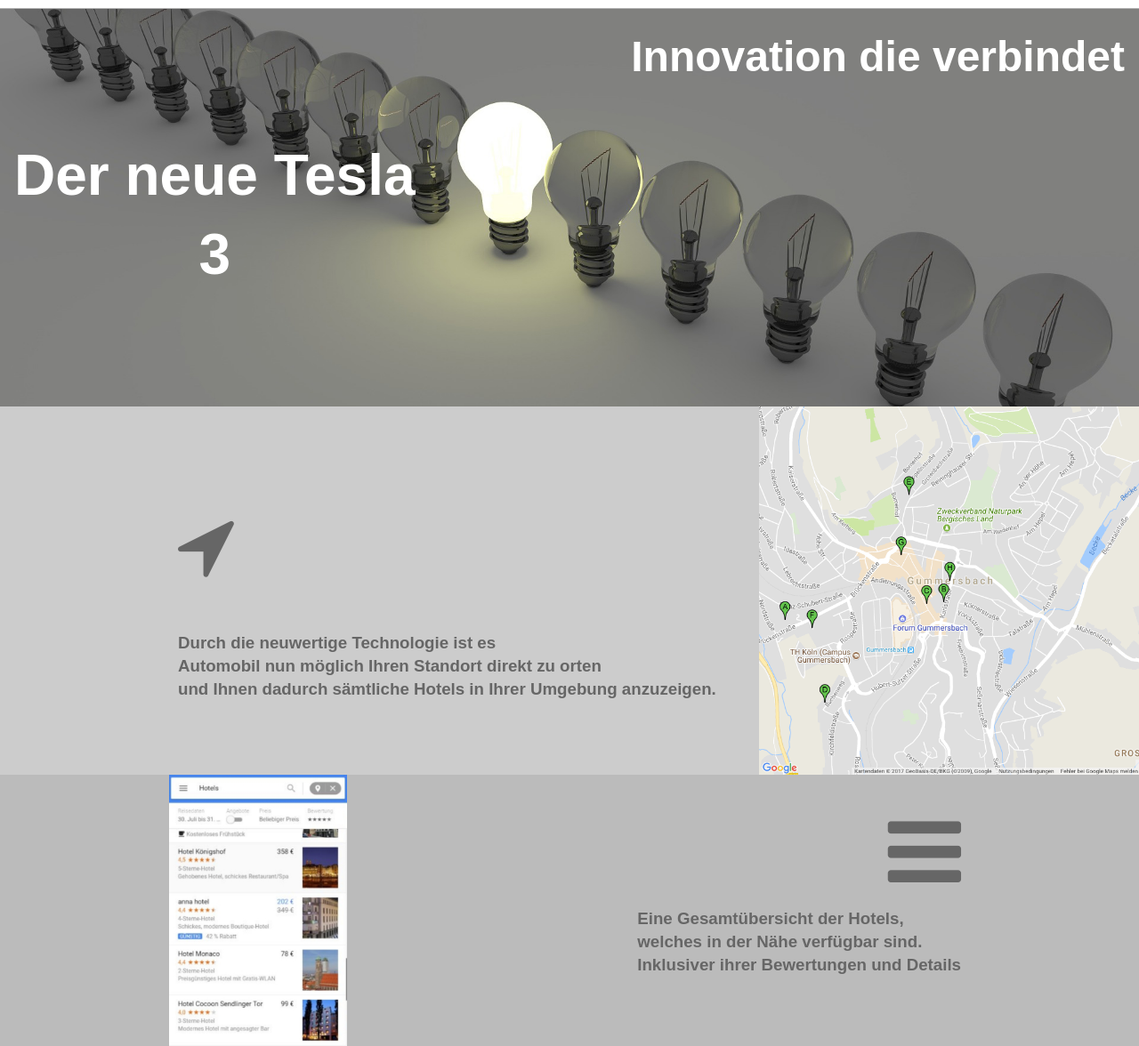
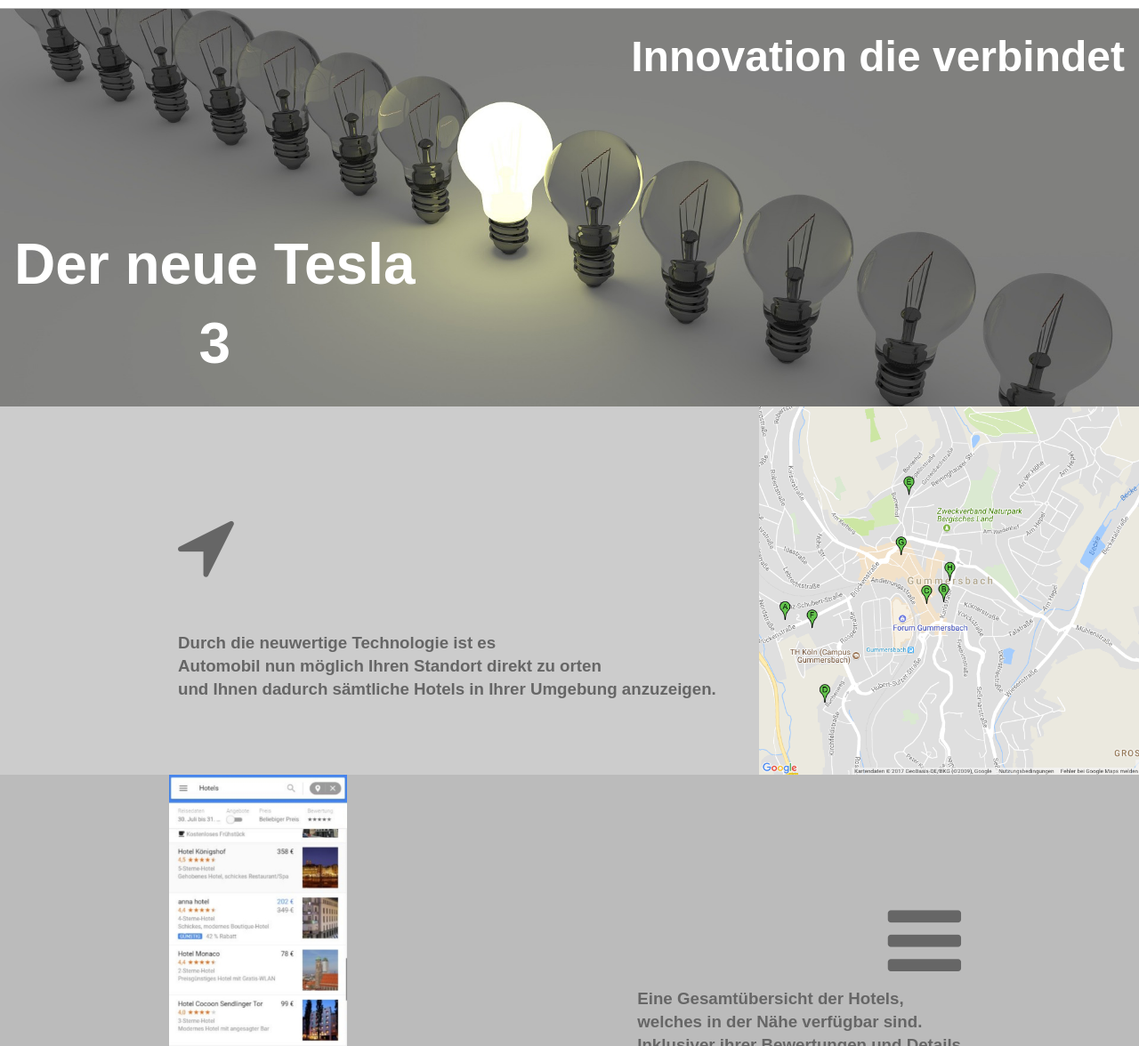
Before and after one commit to undelivered/doublevision-challenge, a website: page docs/index.html in a window 1280 px wide. Shown: the part 78-1254 px from the top of the page at 89% size. Drawn offline with nearby package versions, Linux system fonts and the light colour scheme.

Commit message:
Anpassung

```diff
--- a/docs/index.html
+++ b/docs/index.html
@@ -84,9 +84,9 @@
                 <h2>Kamera</h2>
                 <h3>Im Tesla können bis zu 3 Kameras eingebaut werden </h3>
 
-                <h3> 1. Rückfahrkamera <h3>
+                    <h3> 1. Rückfahrkamera </h3>
 
-                  <h3> 2. DashCam <h3>
+                    <h3> 2. DashCam </h3>
 
                 <h3> 3. Kamera als Eratz für Rücksitzspiegel </h3>
                 </div>
--- a/docs/styles/050-components.css
+++ b/docs/styles/050-components.css
@@ -221,7 +221,7 @@
 
 .one h1  {
    position: absolute;
-    top: 100px;
+    top: 200px;
     left: 16px;
     color:white;
     font-size: 4em;
@@ -264,7 +264,7 @@
 
 .four i{
       position: absolute;
-    top: 900px;
+    top: 1000px;
     right: 200px;
     font-size: 2em;
 
@@ -272,7 +272,7 @@
 
 .four h3  {
    position: absolute;
-    top: 1010px;
+    top: 1100px;
     right: 200px;
     text-align: left;
 
```
